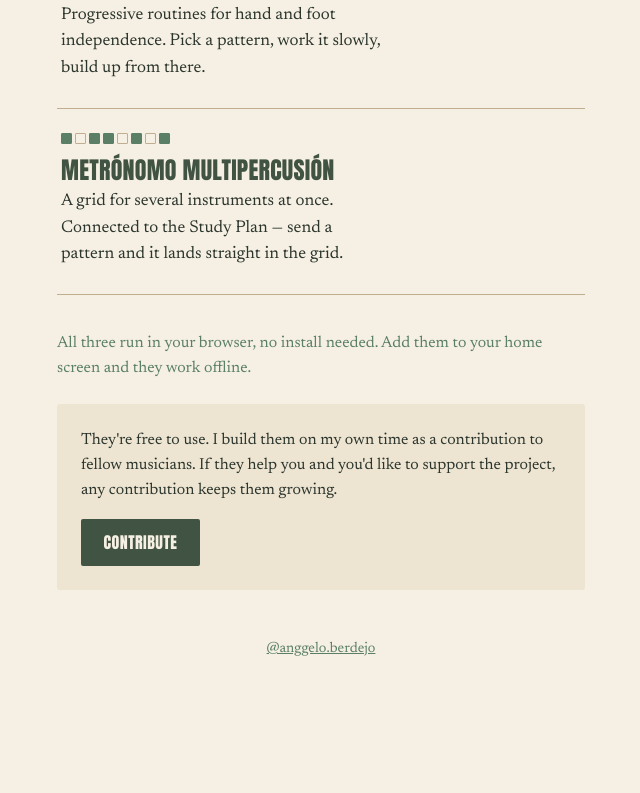
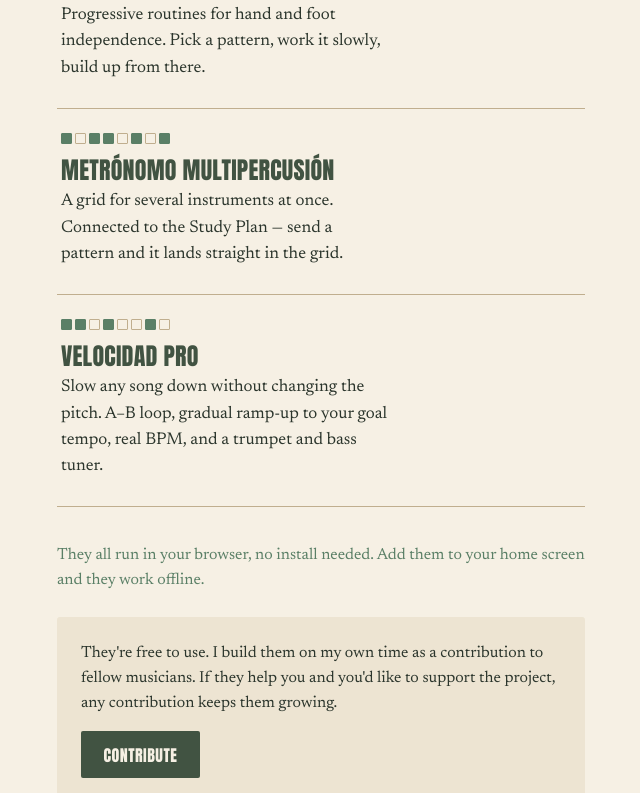
Before and after one commit to anggeloberdejo1-byte/apps, a plain HTML site: page index.html in a window 1280 px wide. Shown: the part 557-1350 px from the top of the page, without its empty margins (319-959 px from the left). Before the commit the page ends 1288 px from the top, so only its background shows below. Drawn offline with Linux system fonts and the light colour scheme.

Commit message:
Agregar Velocidad Pro a la lista de herramientas
Co-Authored-By: Claude Opus 5.5 <noreply@anthropic.com>

```diff
--- a/index.html
+++ b/index.html
@@ -4,7 +4,7 @@
 <meta charset="utf-8">
 <meta name="viewport" content="width=device-width, initial-scale=1">
 <title>Herramientas para músicos — Anggelo Berdejo</title>
-<meta name="description" content="Afinador Pro, Plan de Estudio y Metrónomo multipercusión. Apps gratuitas para músicos, hechas por Anggelo Berdejo.">
+<meta name="description" content="Afinador Pro, Plan de Estudio, Metrónomo multipercusión y Velocidad Pro. Apps gratuitas para músicos, hechas por Anggelo Berdejo.">
 <meta property="og:title" content="Herramientas para músicos — Anggelo Berdejo">
 <meta property="og:description" content="Afinador Pro, Plan de Estudio y Metrónomo multipercusión. Gratis, funcionan en el navegador.">
 <meta property="og:type" content="website">
@@ -250,11 +250,18 @@
          data-en="A grid for several instruments at once. Connected to the Study Plan — send a pattern and it lands straight in the grid.">Grilla de varios instrumentos a la vez. Conectado al Plan de Estudio: mandas un patrón y aterriza directo en la grilla.</p>
     </a>
 
+    <a class="app" href="https://anggeloberdejo1-byte.github.io/Velocidad-pro/">
+      <span class="tira" aria-hidden="true"><i class="on"></i><i class="on"></i><i></i><i class="on"></i><i></i><i></i><i class="on"></i><i></i></span>
+      <h2 class="nombre">Velocidad Pro</h2>
+      <p data-es="Baja la velocidad de cualquier canción sin cambiar el tono. Loop A–B, subida progresiva hasta tu meta, BPM real y afinador de trompeta y bajo."
+         data-en="Slow any song down without changing the pitch. A–B loop, gradual ramp-up to your goal tempo, real BPM, and a trumpet and bass tuner.">Baja la velocidad de cualquier canción sin cambiar el tono. Loop A–B, subida progresiva hasta tu meta, BPM real y afinador de trompeta y bajo.</p>
+    </a>
+
   </nav>
 
   <p class="nota"
-     data-es="Las tres funcionan en el navegador, sin instalar nada. Si las agregas a tu pantalla de inicio, quedan disponibles sin internet."
-     data-en="All three run in your browser, no install needed. Add them to your home screen and they work offline.">Las tres funcionan en el navegador, sin instalar nada. Si las agregas a tu pantalla de inicio, quedan disponibles sin internet.</p>
+     data-es="Todas funcionan en el navegador, sin instalar nada. Si las agregas a tu pantalla de inicio, quedan disponibles sin internet."
+     data-en="They all run in your browser, no install needed. Add them to your home screen and they work offline.">Todas funcionan en el navegador, sin instalar nada. Si las agregas a tu pantalla de inicio, quedan disponibles sin internet.</p>
 
   <section class="aporte">
     <p data-es="Son de uso libre. Las hago en mi tiempo como aporte a colegas músicos. Si te sirven y quieres apoyar el proyecto, cualquier aporte ayuda a seguir desarrollándolas."
```
